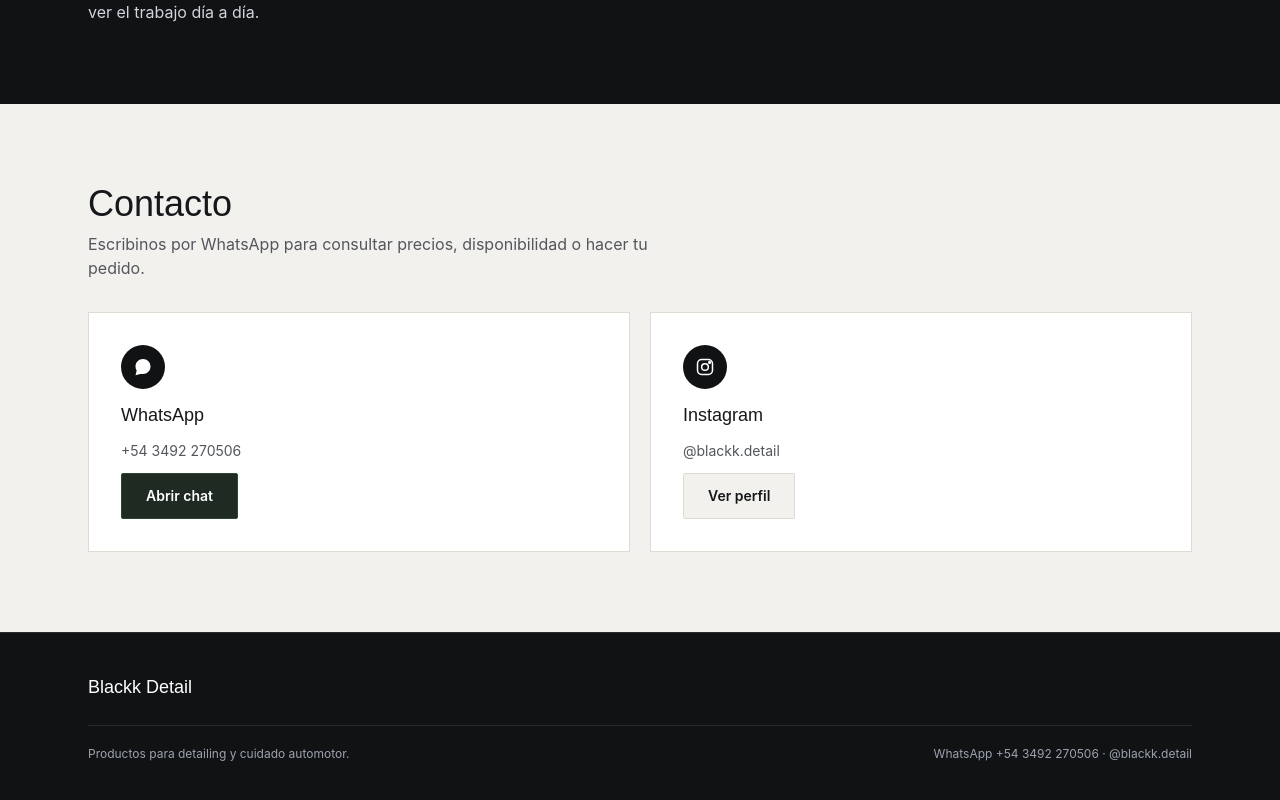
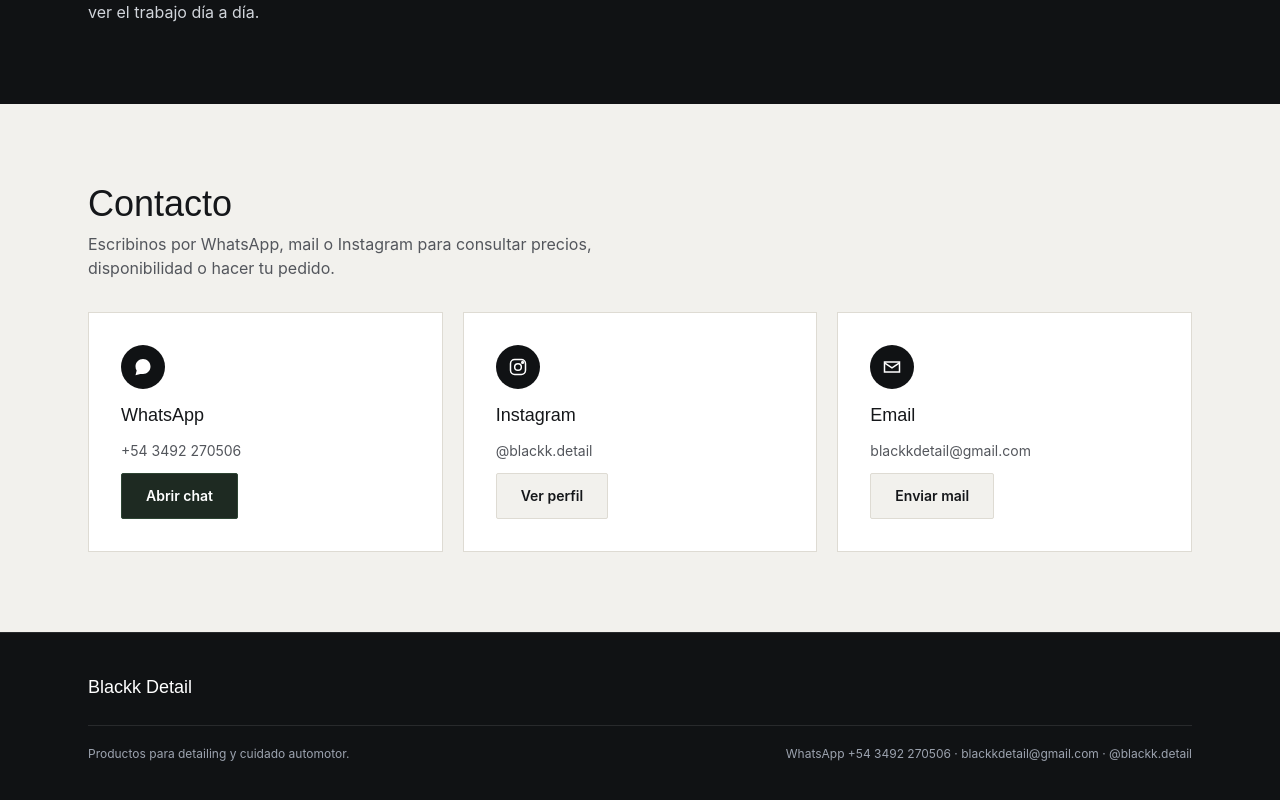
Before and after one commit to juanfino945-web/Blackk-Detail, a Next.js app: page / in a window 1280 px wide. Shown: the part 1431-2231 px from the top of the page. Built offline with nearby package versions, Linux system fonts and the light colour scheme; no server answers; the database is empty.

Commit message:
Agregamos Gmail de contacto

```diff
--- a/app/CatalogClient.js
+++ b/app/CatalogClient.js
@@ -180,14 +180,14 @@
         </div>
       </section>
 
-      {/* CONTACTO */}
+          {/* CONTACTO */}
       <section id="contacto" className="bg-[var(--bg)] py-20">
         <div className="max-w-6xl mx-auto px-6">
           <h2 className="font-display text-3xl md:text-4xl">Contacto</h2>
           <p className="text-[var(--ink-soft)] mt-2 mb-8 max-w-xl">
-            Escribinos por WhatsApp para consultar precios, disponibilidad o hacer tu pedido.
+            Escribinos por WhatsApp, mail o Instagram para consultar precios, disponibilidad o hacer tu pedido.
           </p>
-          <div className="grid md:grid-cols-2 gap-5">
+          <div className="grid md:grid-cols-3 gap-5">
             <div className="bg-white border border-[var(--line)] p-8 flex flex-col gap-3">
               <div className="w-11 h-11 rounded-full bg-[var(--dark)] text-white flex items-center justify-center">
                 <WspIcon className="w-5 h-5" />
@@ -206,6 +206,16 @@
               <p className="text-sm text-[var(--ink-soft)]">@blackk.detail</p>
               <a href="https://instagram.com/blackk.detail" target="_blank" rel="noopener noreferrer" className="btn btn-dark self-start border">Ver perfil</a>
             </div>
+            <div className="bg-white border border-[var(--line)] p-8 flex flex-col gap-3">
+              <div className="w-11 h-11 rounded-full bg-[var(--dark)] text-white flex items-center justify-center">
+                <svg viewBox="0 0 24 24" width="20" height="20" fill="none" stroke="currentColor" strokeWidth="1.8">
+                  <path d="M3 6h18v12H3z" /><path d="M3 7l9 6 9-6" />
+                </svg>
+              </div>
+              <h3 className="font-display text-lg">Email</h3>
+              <p className="text-sm text-[var(--ink-soft)]">blackkdetail@gmail.com</p>
+              <a href="mailto:blackkdetail@gmail.com" className="btn btn-dark self-start border">Enviar mail</a>
+            </div>
           </div>
         </div>
       </section>
@@ -218,7 +228,7 @@
           </div>
           <div className="flex justify-between flex-wrap gap-2 text-xs">
             <span>Productos para detailing y cuidado automotor.</span>
-            <span>WhatsApp +54 3492 270506 · @blackk.detail</span>
+            <span>WhatsApp +54 3492 270506 · blackkdetail@gmail.com · @blackk.detail</span>
           </div>
         </div>
       </footer>
```
